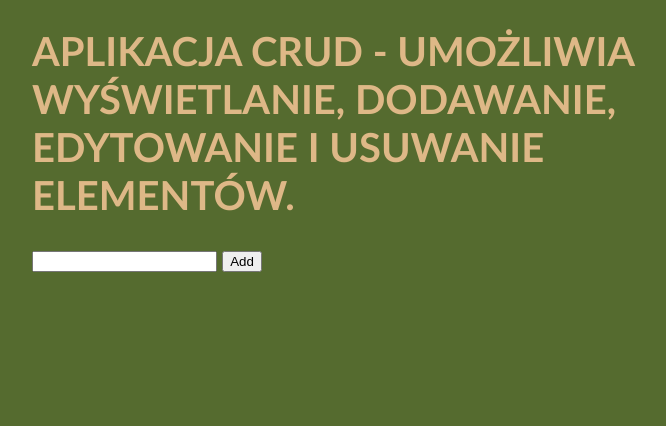
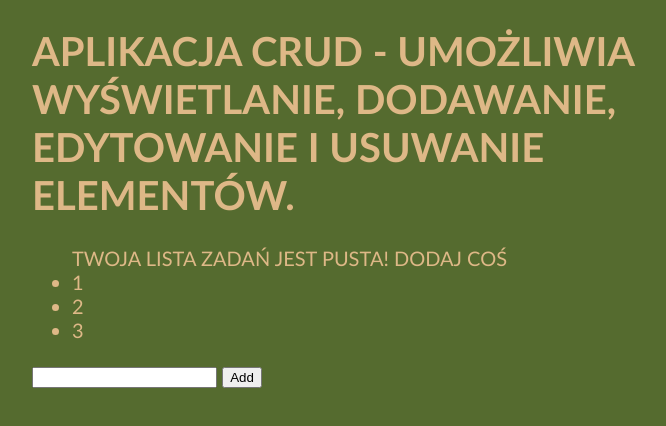
Before and after one commit to Kamilnaja/another-crud-app, a plain HTML site: page index.html in a window 1280 px wide. Shown: the whole page, without its empty margins (26-692 px from the left). Drawn offline with Linux system fonts and the light colour scheme.

Commit message:
resolved issue 1

```diff
--- a/index.html
+++ b/index.html
@@ -42,7 +42,7 @@
     return document.getElementById(id);
 };
 var app = {
-    countries: [],
+    countries: ['1', '2', '3'],
 
     displayItem: function () {
         var data = "";
@@ -51,7 +51,7 @@
         }
 
         for (var i = 0; i < this.countries.length; i++) {
-            data += '<li id=' + i +'>' + this.countries[i] + '</li>';
+            data += '<li id=' + this.countries[i] +'>' + this.countries[i] + '</li>';
         }
         _('list').innerHTML = data;
 
@@ -60,6 +60,7 @@
     addItem: function () {
         var newCountry = document.createElement('li');
         newCountry.innerHTML = _('addInput').value;
+        newCountry.id = newCountry.innerHTML;
         _('list').appendChild(newCountry);
         _('addInput').value = "";
     },
```
